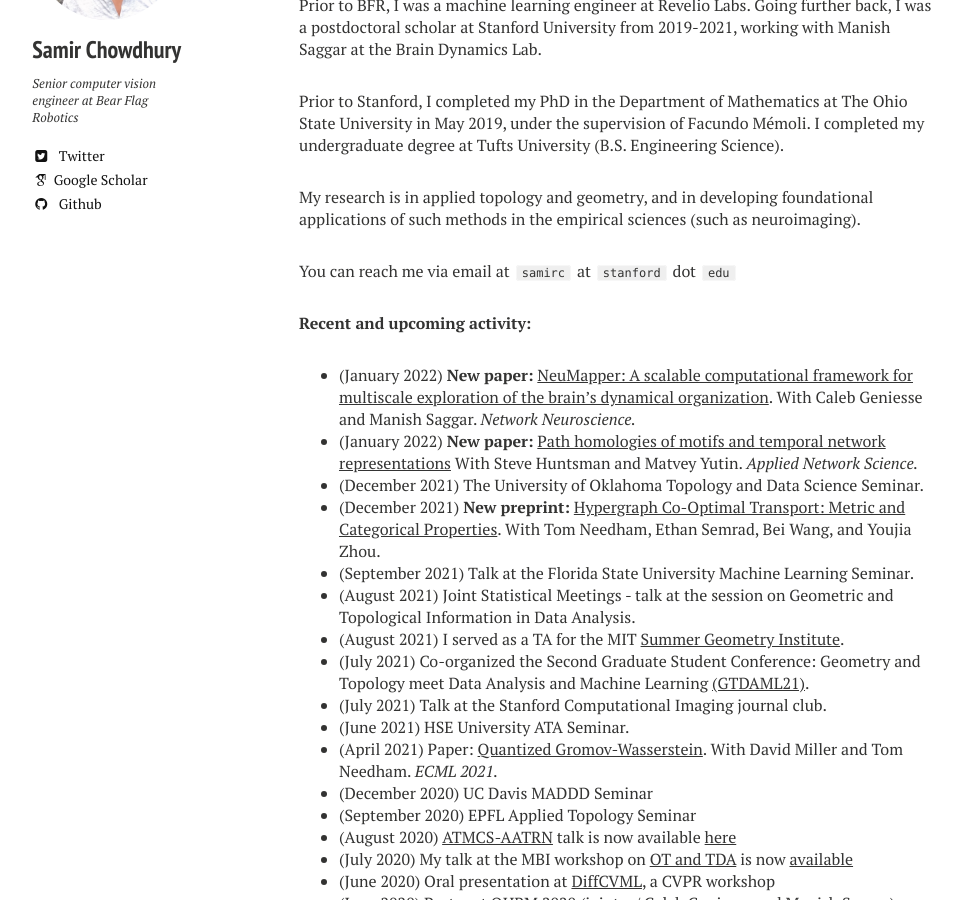
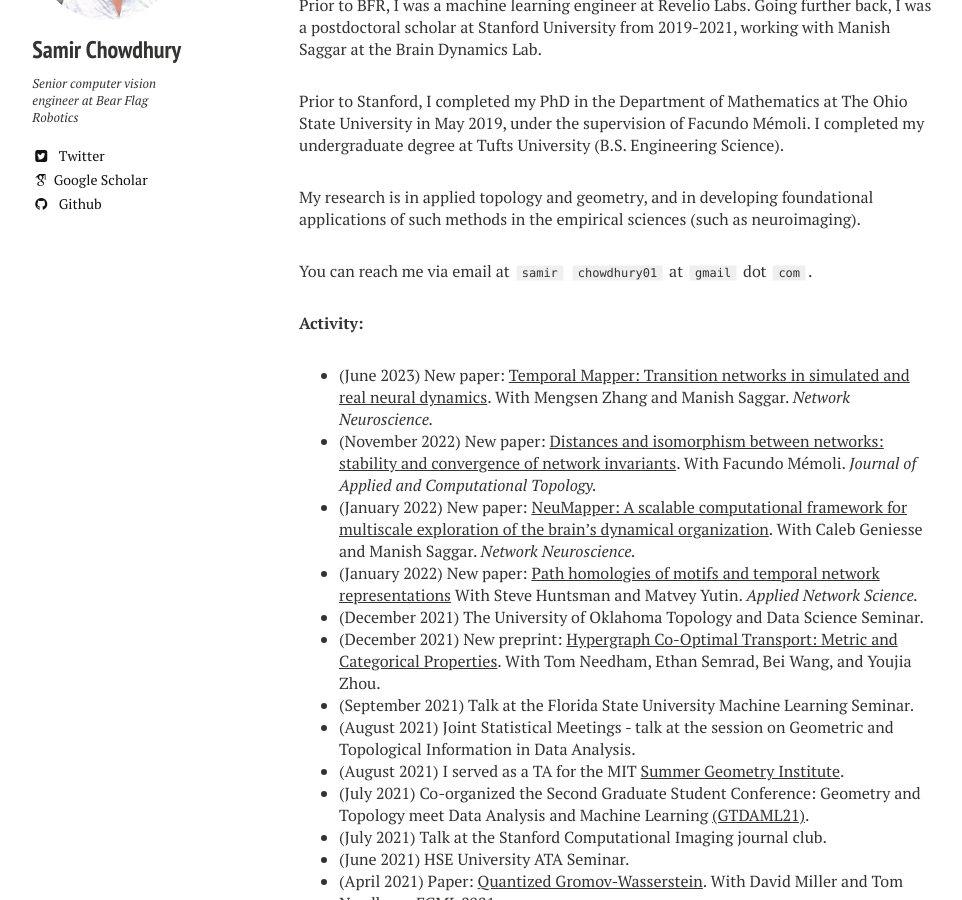
Before and after one commit to samirchowdhury/samirchowdhury.github.io, a Jekyll site: the page built from index.md, in a window 1280 px wide and 900 px high, scrolled down 288 px. Shown: the whole window, without its empty margins (21-983 px from the left). Built offline with Jekyll 4.4.1, drawn with Linux system fonts in a browser that asks for light colours; nearby versions of some CDN libraries; some web fonts are replaced.

Commit message:
Update index.md

```diff
--- a/index.md
+++ b/index.md
@@ -11,14 +11,16 @@ Prior to Stanford, I completed my PhD in the Department of Mathematics at The Oh
 
 My research is in applied topology and geometry, and in developing foundational applications of such methods in the empirical sciences (such as neuroimaging).
 
-You can reach me via email at `samirc` at `stanford` dot `edu`
+You can reach me via email at `samir` `chowdhury01` at `gmail` dot `com`.
 
-**Recent and upcoming activity:**
+**Activity:**
 
-- (January 2022) **New paper:** [NeuMapper: A scalable computational framework for multiscale exploration of the brain’s dynamical organization](https://direct.mit.edu/netn/article/doi/10.1162/netn_a_00229/109065/). With Caleb Geniesse and Manish Saggar. _Network Neuroscience._
-- (January 2022) **New paper:** [Path homologies of motifs and temporal network representations](https://link.springer.com/article/10.1007/s41109-021-00441-z) With Steve Huntsman and Matvey Yutin. _Applied Network Science._
+- (June 2023) New paper: [Temporal Mapper: Transition networks in simulated and real neural dynamics](https://direct.mit.edu/netn/article/7/2/431/114356). With Mengsen Zhang and Manish Saggar. _Network Neuroscience._
+- (November 2022) New paper: [Distances and isomorphism between networks: stability and convergence of network invariants](https://link.springer.com/article/10.1007/s41468-022-00105-6). With Facundo Mémoli. _Journal of Applied and Computational Topology._
+- (January 2022) New paper: [NeuMapper: A scalable computational framework for multiscale exploration of the brain’s dynamical organization](https://direct.mit.edu/netn/article/doi/10.1162/netn_a_00229/109065/). With Caleb Geniesse and Manish Saggar. _Network Neuroscience._
+- (January 2022) New paper: [Path homologies of motifs and temporal network representations](https://link.springer.com/article/10.1007/s41109-021-00441-z) With Steve Huntsman and Matvey Yutin. _Applied Network Science._
 - (December 2021) The University of Oklahoma Topology and Data Science Seminar.
-- (December 2021) **New preprint:** [Hypergraph Co-Optimal Transport: Metric and Categorical Properties](https://arxiv.org/pdf/2112.03904.pdf). With Tom Needham, Ethan Semrad, Bei Wang, and Youjia Zhou.
+- (December 2021) New preprint: [Hypergraph Co-Optimal Transport: Metric and Categorical Properties](https://arxiv.org/pdf/2112.03904.pdf). With Tom Needham, Ethan Semrad, Bei Wang, and Youjia Zhou.
 - (September 2021) Talk at the Florida State University Machine Learning Seminar.
 - (August 2021) Joint Statistical Meetings - talk at the session on Geometric and Topological Information in Data Analysis.
 - (August 2021) I served as a TA for the MIT [Summer Geometry Institute](https://sgi.mit.edu/).
```
